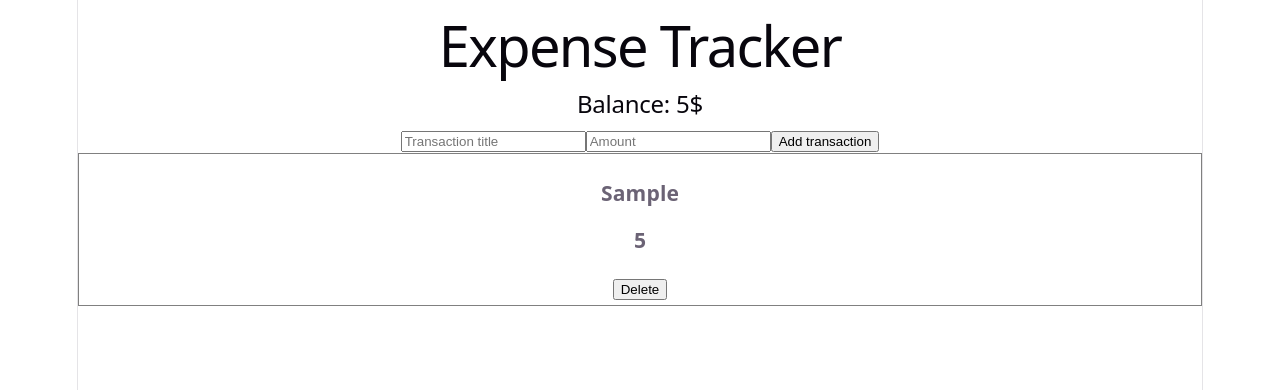
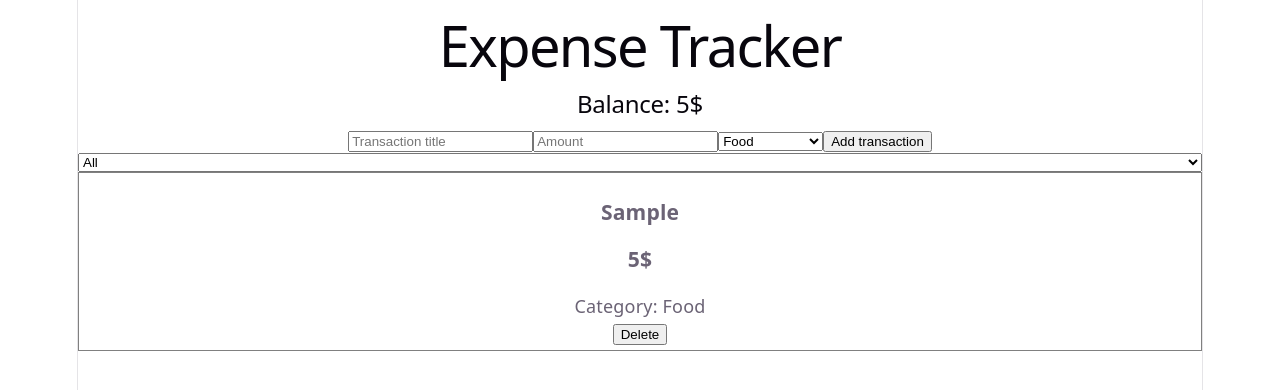
Before and after one commit to timo-1212/Expense-tracker, a React (Vite) app: page / in a window 1280 px wide. Both pictures are taken after typing "Sample", "5" into the empty fields and a click on the button "Add transaction". Shown: the top 390 px of the page. Built offline with nearby package versions, Linux system fonts and the light colour scheme.

Commit message:
Add transaction categories and filtering by them

```diff
--- a/src/App.jsx
+++ b/src/App.jsx
@@ -10,6 +10,11 @@ function App() {
 
     return savedTransactions ? JSON.parse(savedTransactions) : []
   })
+
+  const [selectedCategory, setSelectedcategory] = useState("All")
+
+  const filteredTransactions = selectedCategory === "All" ? transactions
+    : transactions.filter(transaction => transaction.category === selectedCategory)
 
   useEffect(() => {
     localStorage.setItem("transactions", JSON.stringify(transactions))
@@ -29,7 +34,18 @@ function App() {
 
       <Balance transactions={transactions} />
       <TransactionForm addTransaction={addTransaction} />
-      <TransactionList transactions={transactions} deleteTransaction={deleteTransaction} />
+      <select
+        value={selectedCategory}
+        onChange={(event) => setSelectedcategory(event.target.value)}
+      >
+        <option value="All">All</option>
+        <option value="Food">Food</option>
+        <option value="Transport">Transport</option>
+        <option value="Entertainment">Entertainment</option>
+        <option value="Income">Income</option>
+        <option value="Other">Other</option>
+      </select>
+      <TransactionList transactions={filteredTransactions} deleteTransaction={deleteTransaction} />
     </>
   )
 }
--- a/src/components/TransactionForm.jsx
+++ b/src/components/TransactionForm.jsx
@@ -3,6 +3,7 @@ import { useState } from "react"
 function TransactionForm ({ addTransaction }) {
     const [title, setTitle] = useState('')
     const [amount, setAmount] = useState('')
+    const [category, setCategory] = useState("Food")
 
     function handleSubmit(event) {
         event.preventDefault()
@@ -11,12 +12,14 @@ function TransactionForm ({ addTransaction }) {
             id: Date.now(),
             title: title,
             amount: Number(amount),
+            category: category,
         }
 
         addTransaction(newTransaction)
 
         setTitle('')
         setAmount('')
+        setCategory("Food")
     }
     return (
         <form onSubmit={handleSubmit}>
@@ -34,6 +37,16 @@ function TransactionForm ({ addTransaction }) {
                 onChange={(event) => setAmount(event.target.value)}
             />
 
+            <select
+                value={category}
+                onChange={(event) => setCategory(event.target.value)}
+            >
+                <option value="Food">Food</option>
+                <option value="Transport">Transport</option>
+                <option value="Entertainment">Entertainment</option>
+                <option value="Income">Income</option>
+                <option value="Other">Other</option>
+            </select>
             <button type="submit">Add transaction</button>
         </form>
     )
--- a/src/components/TransactionItem.jsx
+++ b/src/components/TransactionItem.jsx
@@ -8,7 +8,8 @@ function TransactionItem ({ transaction, deleteTransaction }) {
             }}
         >
             <h3>{transaction.title}</h3>
-            <h3>{transaction.amount}</h3>
+            <h3>{transaction.amount}$</h3>
+            <p>Category: {transaction.category}</p>
 
             <button onClick={() => deleteTransaction(transaction.id)}>Delete</button>
         </div>
```
